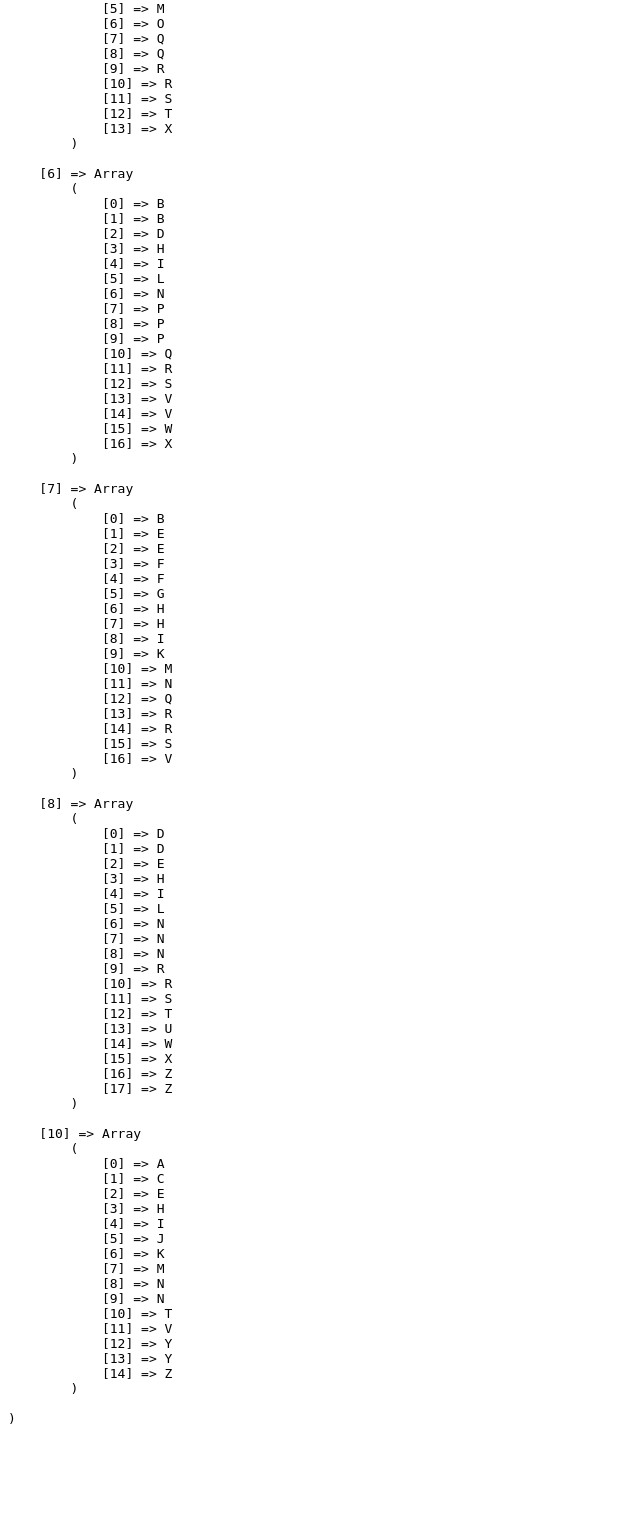
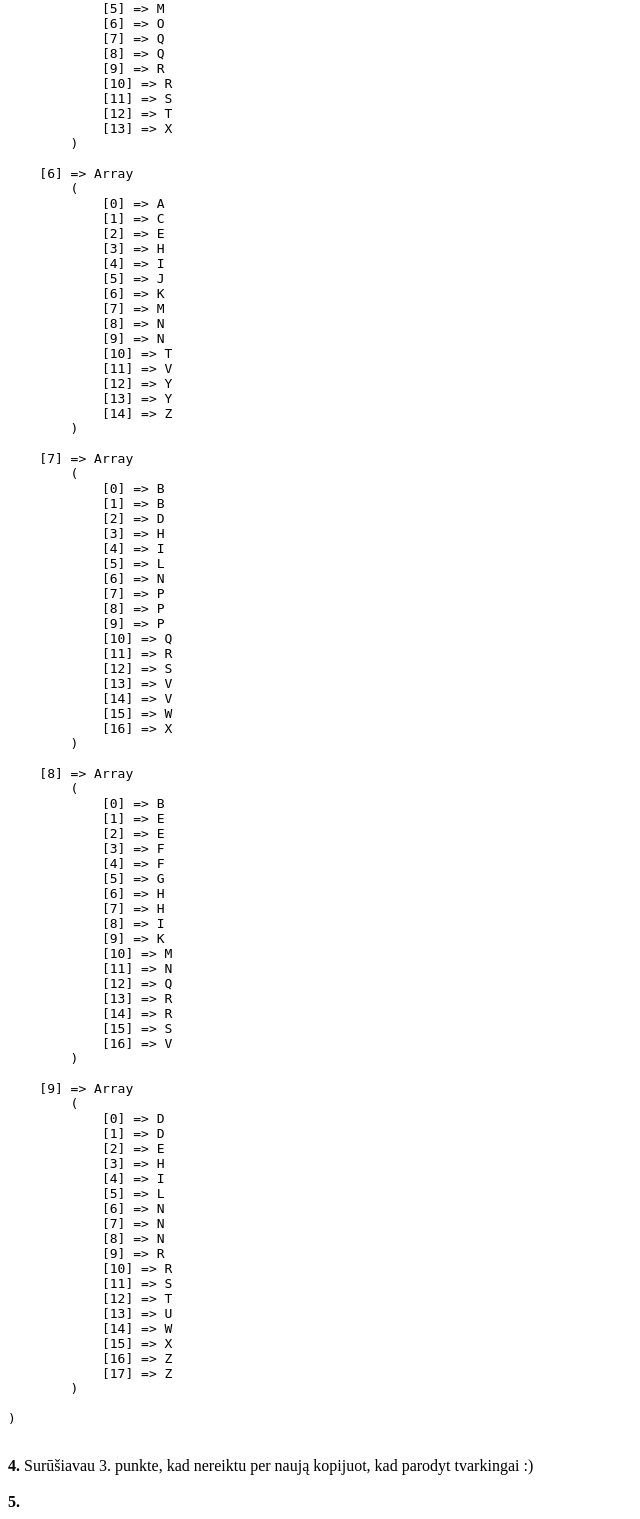
Before and after one commit to Jul1us5/First_PHP, a PHP site: page /array2.php in a window 1280 px wide. Shown: the part 4296-5815 px from the top of the page, without its empty margins (0-640 px from the left). Before the commit the page ends 5720 px from the top, so only its background shows below. Run offline with PHP 8.4, Linux system fonts and the light colour scheme.

Commit message:
Array 2 Task 4.

```diff
--- a/array2.php
+++ b/array2.php
@@ -118,10 +118,19 @@
         sort($multiArray[$level]);
     }
 
+    sort($multiArray);
+
     print("<pre>" . print_r($multiArray, true) . "</pre>");
 
+    echo "<br/>";
+    # 4. Task ##############
+    echo '<b>4.</b>';
+    echo " Surūšiavau 3. punkte, kad nereiktu per naują kopijuot, kad parodyt tvarkingai :) <b><br/>";
 
 
+    echo "<br/>";
+    # 5. Task ##############
+    echo '<b>5.</b>';
 
     ?>
 </body>
```
